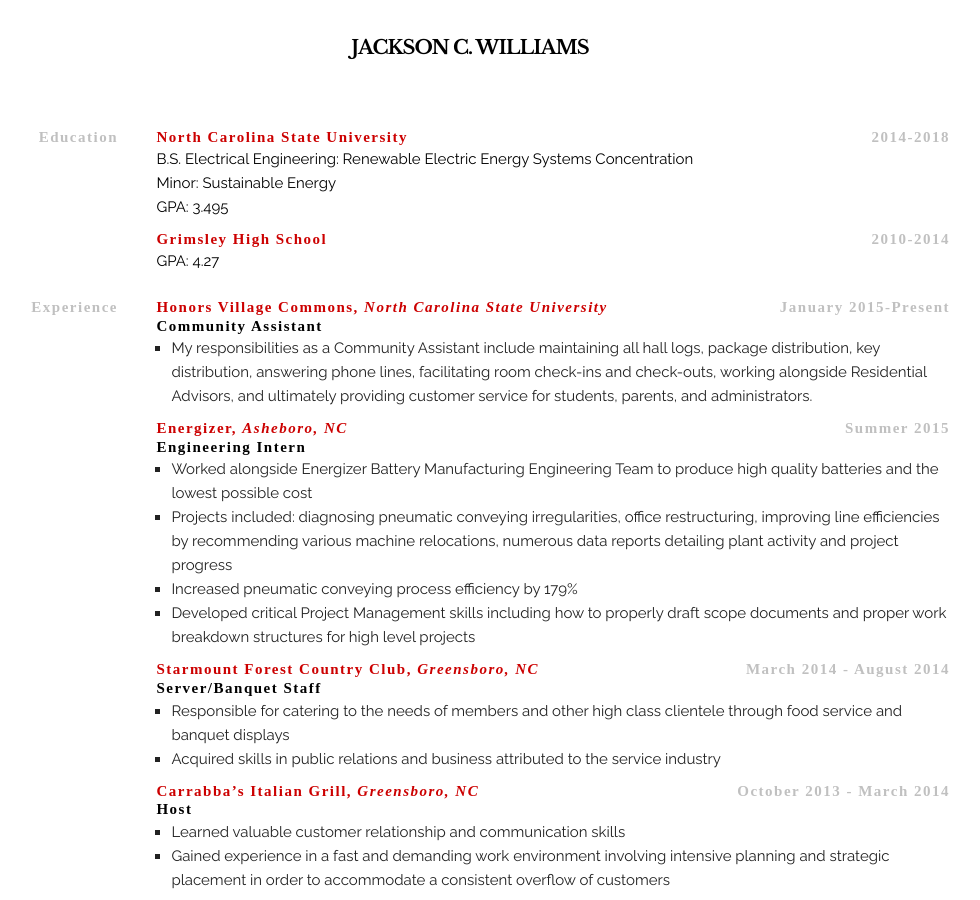
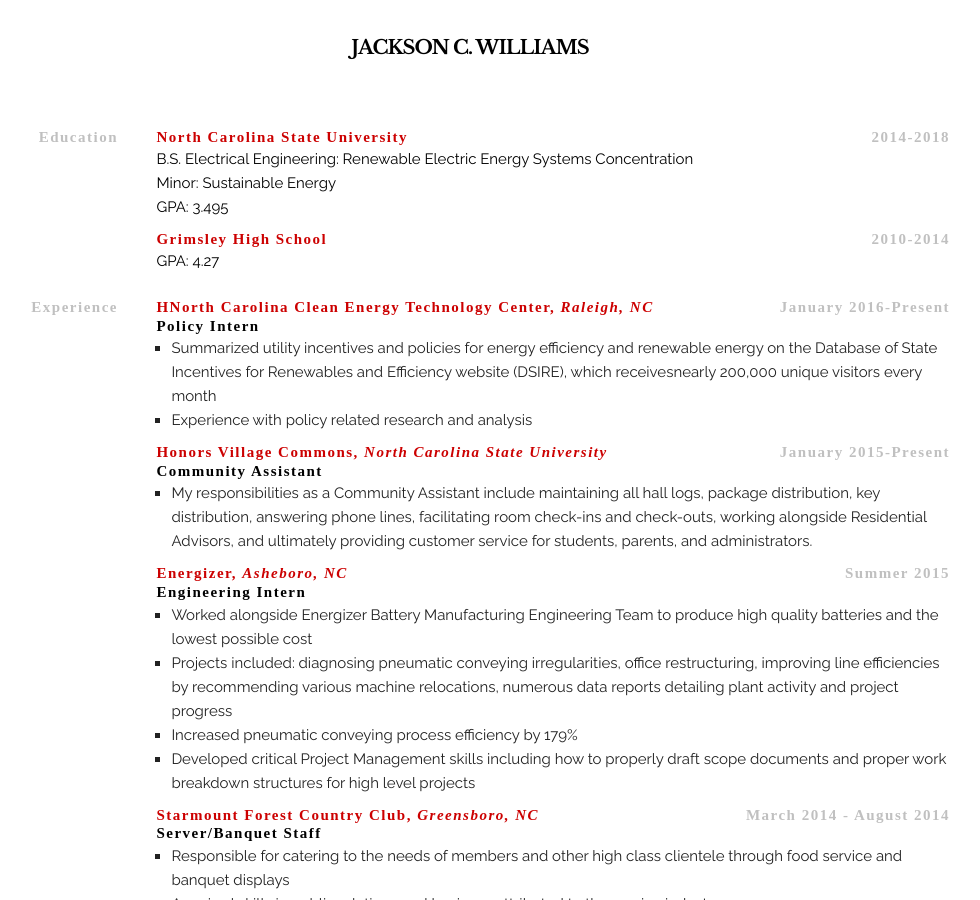
Before and after one commit to jacksoncwilliams/jackson-erin, a Jekyll site: the page built from masterrésumé.html, in a window 1280 px wide and 900 px high. Shown: the whole window, without its empty margins (170-1150 px from the left). Built offline with Jekyll 4.4.1, drawn with Linux system fonts in a browser that asks for light colours; some web fonts are replaced.

Commit message:
Update masterrésumé.html

```diff
--- a/masterrésumé.html
+++ b/masterrésumé.html
@@ -43,6 +43,24 @@
                         </div>
 
                         <div class="ten columns">
+                                    <h2>
+                                                HNorth Carolina Clean Energy Technology Center, <em>Raleigh, NC</em>
+                                                <div class="date">January 2016-Present</div>
+                                    </h2>
+                                    <h3>
+                                                Policy Intern
+                                    </h3>
+                                                <ul>
+                                                            <li>Summarized utility incentives and policies for energy efficiency
+                                                            and renewable energy on the Database of State Incentives for Renewables
+                                                            and Efficiency website (DSIRE), which receivesnearly 200,000 unique
+                                                            visitors every month </li>
+                                                            <li>Experience with policy related research and analysis</li>
+                                                </ul>
+
+
+                                    <hr>
+
                                     <h2>
                                                 Honors Village Commons, <em>North Carolina State University</em>
                                                 <div class="date">January 2015-Present</div>
```
